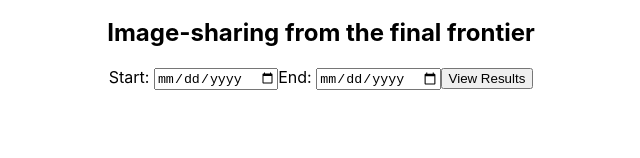
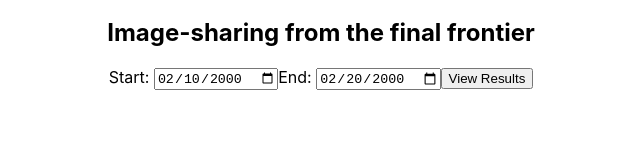
Before and after one commit to AidenKerr/shopify-frontend-2022, a Next.js app: page /apod in a window 1280 px wide. Shown: the part 393-551 px from the top of the page, without its empty margins (319-959 px from the left). Built offline with nearby package versions, Linux system fonts and the light colour scheme.

Commit message:
add default values to apod page

```diff
--- a/components/ApodFeed/index.js
+++ b/components/ApodFeed/index.js
@@ -3,8 +3,8 @@ import { useState } from "react";
 import { getPhotos } from "./utils";
 
 const ApodOptionPanel = ({ setImages }) => {
-  const [start, setStart] = useState(1);
-  const [end, setEnd] = useState(1);
+  const [start, setStart] = useState("2000-02-10");
+  const [end, setEnd] = useState("2000-02-20");
 
   const handleSubmit = (e) => {
     e.preventDefault();
@@ -20,6 +20,7 @@ const ApodOptionPanel = ({ setImages }) => {
         type="date"
         required
         onChange={(e) => setStart(e.target.value)}
+        defaultValue={start}
         pattern="\d{4}-\d{2}-\d{2}"
       />
       <label htmlFor="page">End: </label>
@@ -29,6 +30,7 @@ const ApodOptionPanel = ({ setImages }) => {
         type="date"
         required
         onChange={(e) => setEnd(e.target.value)}
+        defaultValue={end}
         pattern="\d{4}-\d{2}-\d{2}"
       />
       <button type="submit">View Results</button>
```
